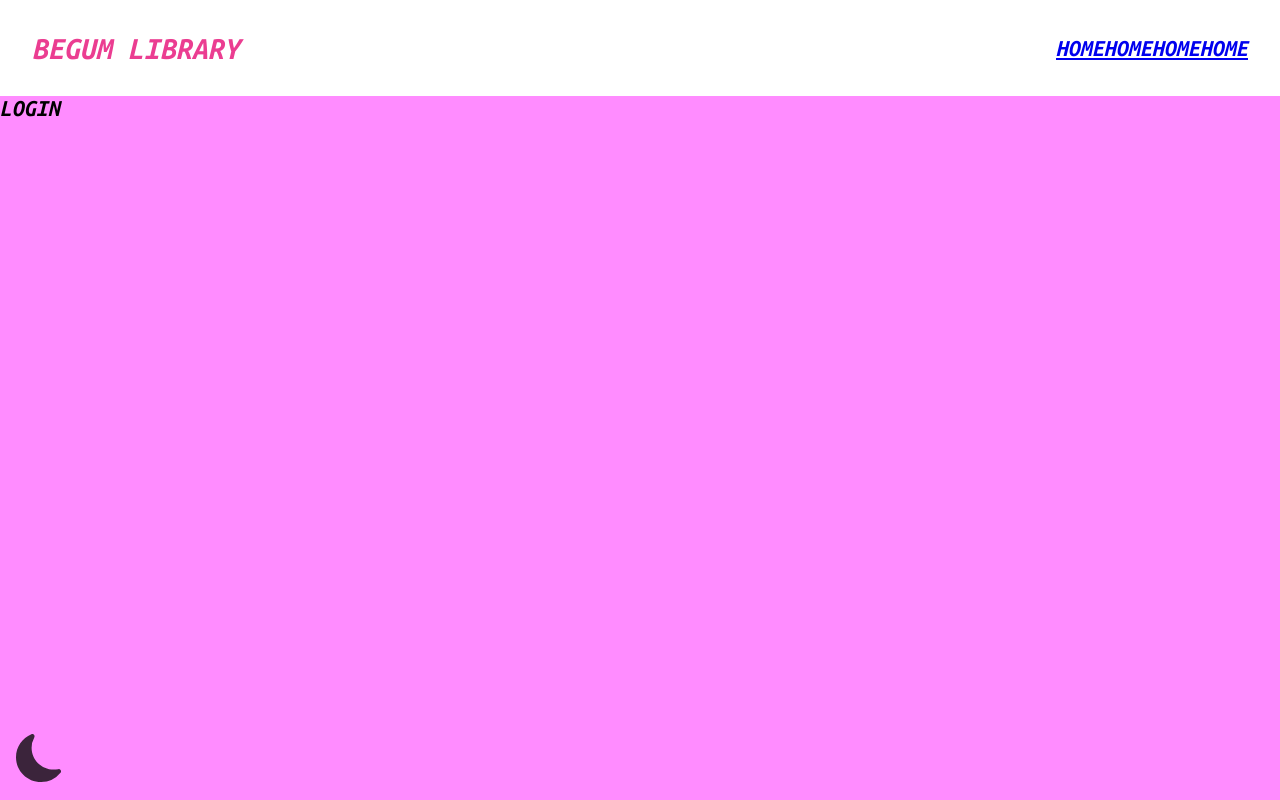
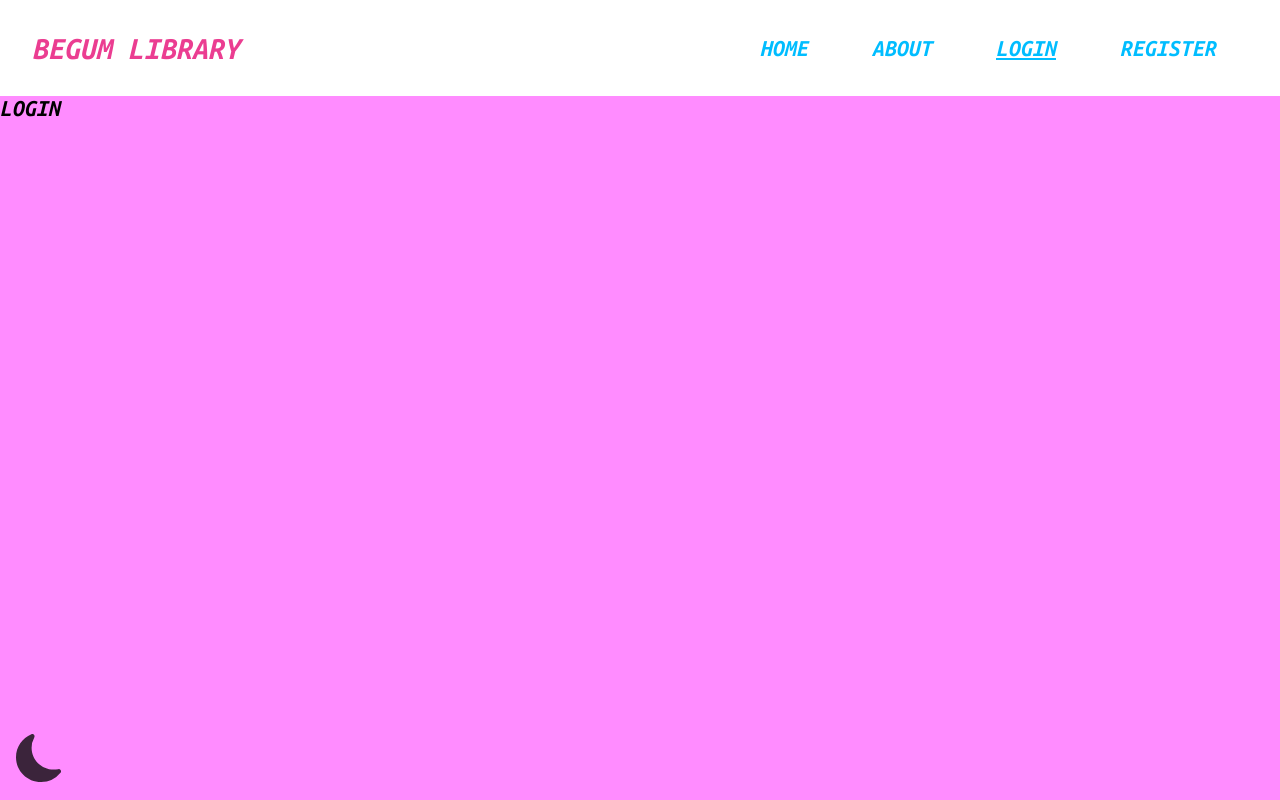
Before and after one commit to fulyature/library-app, a React (Create React App) app: page /login in a window 1280 px wide. Built offline with nearby package versions, Linux system fonts and the light colour scheme; a web font is replaced by a local one.

Commit message:
feat:Navbar

```diff
--- a/src/components/navbar/Navbar.jsx
+++ b/src/components/navbar/Navbar.jsx
@@ -1,19 +1,45 @@
 import React, { useState } from "react";
 import { menuIcon } from "../../helper/iconData";
 import { HamburgerIcon, Logo, Menu, MenuLink, Nav } from "./Navbar.style";
+import { useAuthContext } from "../../context/AuthContext";
 const Navbar = () => {
   const [toggle, setToggle] = useState(false);
+  const { user, setUser } = useAuthContext();
+  const logOut = () => {
+    setUser(false);
+    handleClose();
+  };
+  const handleClose = () => {
+    setToggle(false);
+  };
   return (
     <Nav justify="space-between" wrap="wrap">
-      <Logo>Begum Library</Logo>
+      <Logo to="/">Begum Library</Logo>
       <HamburgerIcon onClick={() => setToggle(!toggle)}>
         {menuIcon}
       </HamburgerIcon>
       <Menu showMenu={toggle}>
-        <MenuLink>Home</MenuLink>
-        <MenuLink>home</MenuLink>
-        <MenuLink>home</MenuLink>
-        <MenuLink>home</MenuLink>
+        <MenuLink to="/" onClick={handleClose}>
+          Home
+        </MenuLink>
+        <MenuLink to="/about" onClick={handleClose}>
+          About
+        </MenuLink>
+
+        {user ? (
+          <MenuLink to="/login" onClick={logOut}>
+            Logout
+          </MenuLink>
+        ) : (
+          <>
+            <MenuLink to="/login" onClick={handleClose}>
+              Login
+            </MenuLink>
+            <MenuLink to="/register" onClick={handleClose}>
+              Register
+            </MenuLink>
+          </>
+        )}
       </Menu>
     </Nav>
   );
--- a/src/components/navbar/Navbar.style.jsx
+++ b/src/components/navbar/Navbar.style.jsx
@@ -36,4 +36,13 @@ export const Menu = styled(Flex)`
   }
 `;
 
-export const MenuLink = styled(NavLink)``;
+export const MenuLink = styled(NavLink)`
+  text-align: center;
+  padding: 1rem 2rem;
+  cursor: pointer;
+  text-decoration: none;
+  color: ${({ theme }) => theme.colors.linkHoverColor};
+  &.active {
+    text-decoration: underline;
+  }
+`;
```
